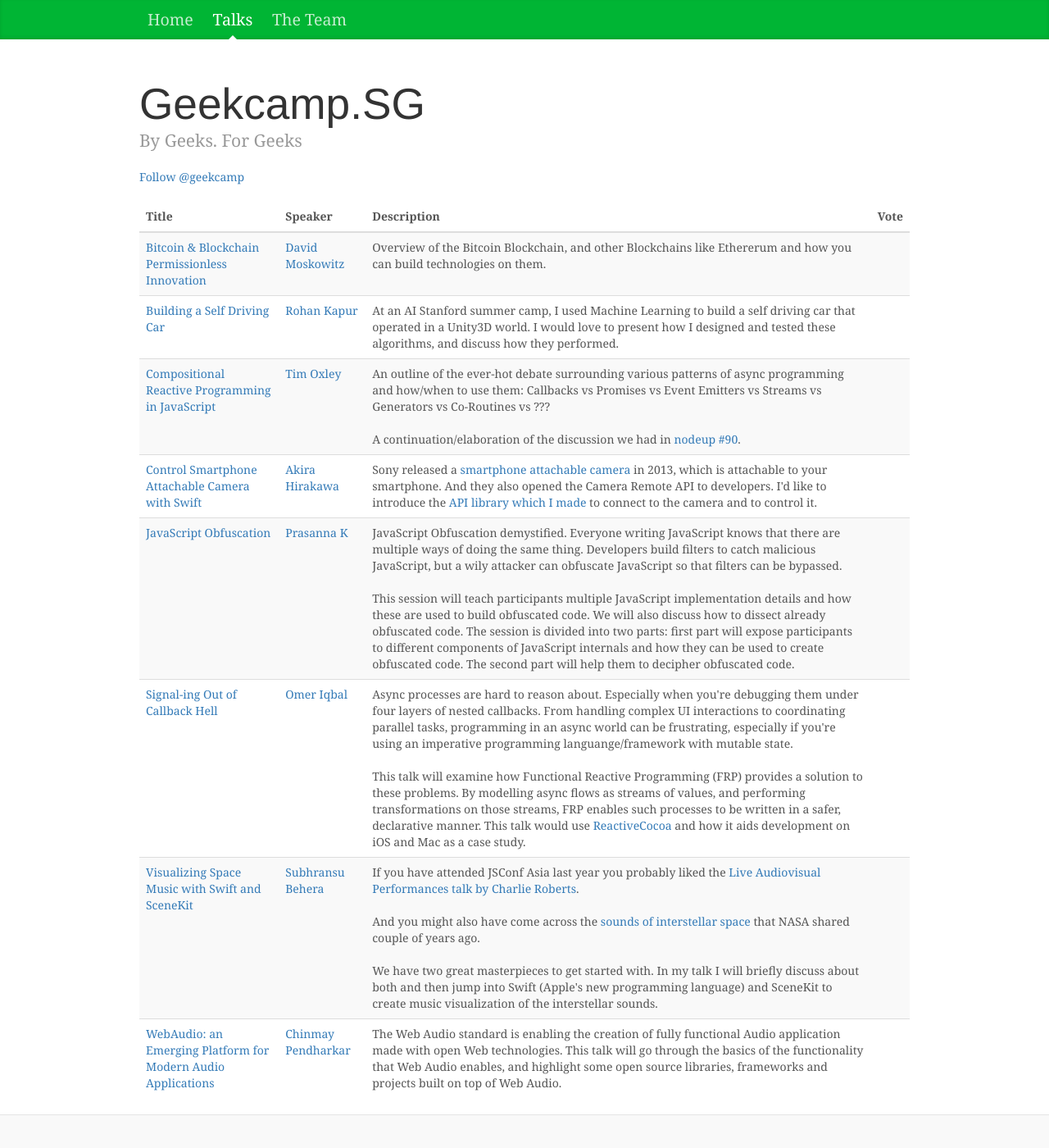
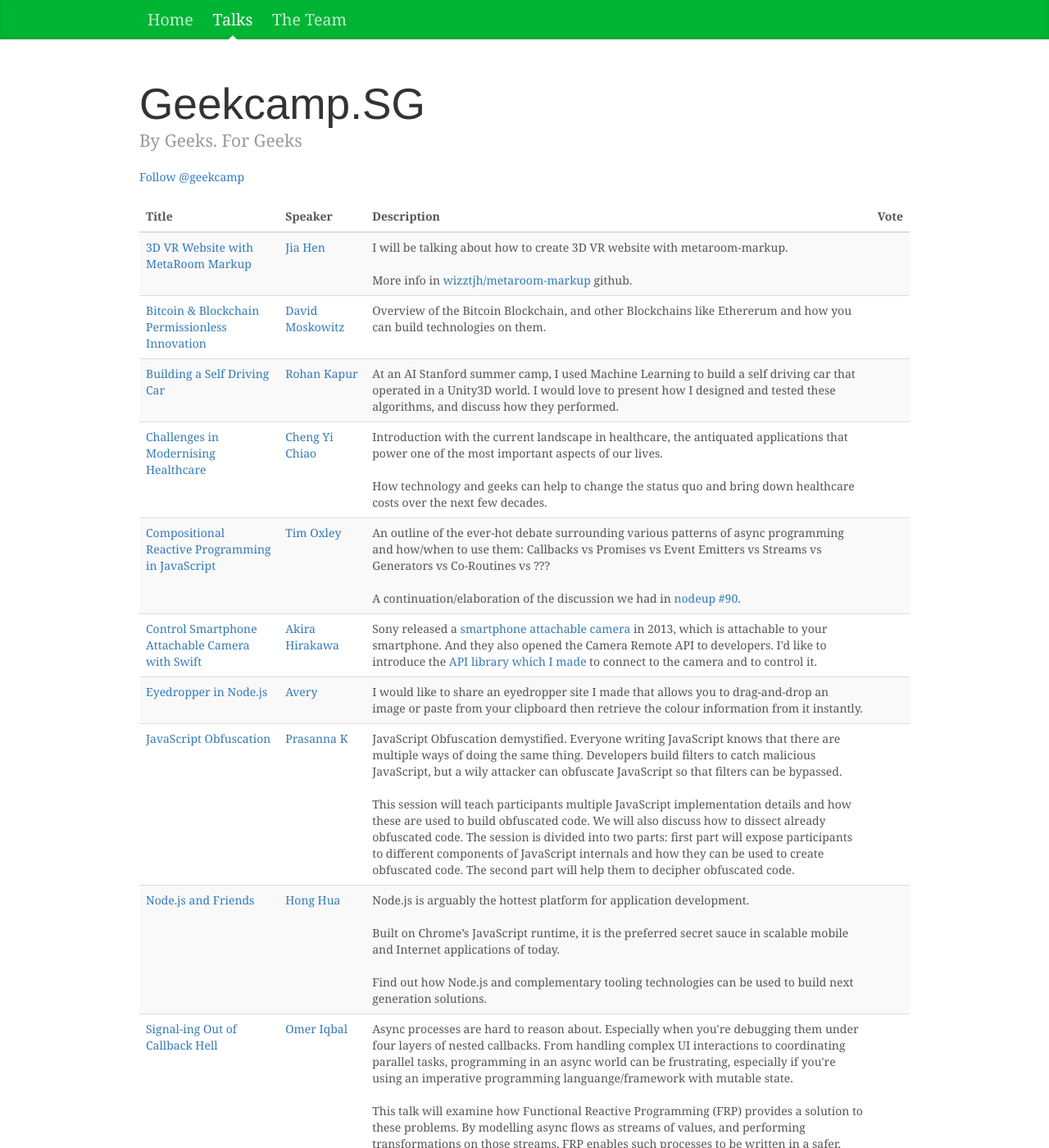
Before and after one commit to geekcampsg/website-2016, a Jekyll site: the page built from talks.html, in a window 1280 px wide and 1400 px high. Shown: the whole window at 82% size. Built offline with Jekyll 4.4.1, drawn with Linux system fonts in a browser that asks for light colours; nearby versions of some CDN libraries; comment, search, counter and statistics services are not loaded.

Commit message:
Add newly-submitted talks.

```diff
--- a/_data/talks.yml
+++ b/_data/talks.yml
@@ -119,3 +119,54 @@
       components of JavaScript internals and how they can be used to create
       obfuscated code. The second part will help them to decipher obfuscated
       code.
+
+- slug: challenges-modernising-healthcare
+  speaker:
+    name: Cheng Yi Chiao
+    link: https://github.com/yitch
+  talk:
+    title: 'Challenges in Modernising Healthcare'
+    description: >
+      Introduction with the current landscape in healthcare, the antiquated
+      applications that power one of the most important aspects of our lives.
+      <br><br>
+      How technology and geeks can help to change the status quo and bring down
+      healthcare costs over the next few decades.
+
+- slug: eyedropper-node-js
+  speaker:
+    name: Avery
+    link: https://github.com/britskit
+  talk:
+    title: 'Eyedropper in Node.js'
+    description: >
+      I would like to share an eyedropper site I made that allows you to
+      drag-and-drop an image or paste from your clipboard then retrieve the
+      colour information from it instantly.
+
+- slug: 3d-vr-metaroom-markup
+  speaker:
+    name: Jia Hen
+    link: https://github.com/wizztjh
+  talk:
+    title: '3D VR Website with MetaRoom Markup'
+    description: >
+      I will be talking about how to create 3D VR website with metaroom-markup.
+      <br><br>
+      More info in <a href="https://github.com/wizztjh/metaroom-markup">
+      wizztjh/metaroom-markup</a> github.
+
+- slug: node-js-and-friends
+  speaker:
+    name: Hong Hua
+    link: https://github.com/honghuac
+  talk:
+    title: 'Node.js and Friends'
+    description: >
+      Node.js is arguably the hottest platform for application development.
+      <br><br>
+      Built on Chrome’s JavaScript runtime, it is the preferred secret sauce in
+      scalable mobile and Internet applications of today.
+      <br><br>
+      Find out how Node.js and complementary tooling technologies can be used
+      to build next generation solutions.
```
